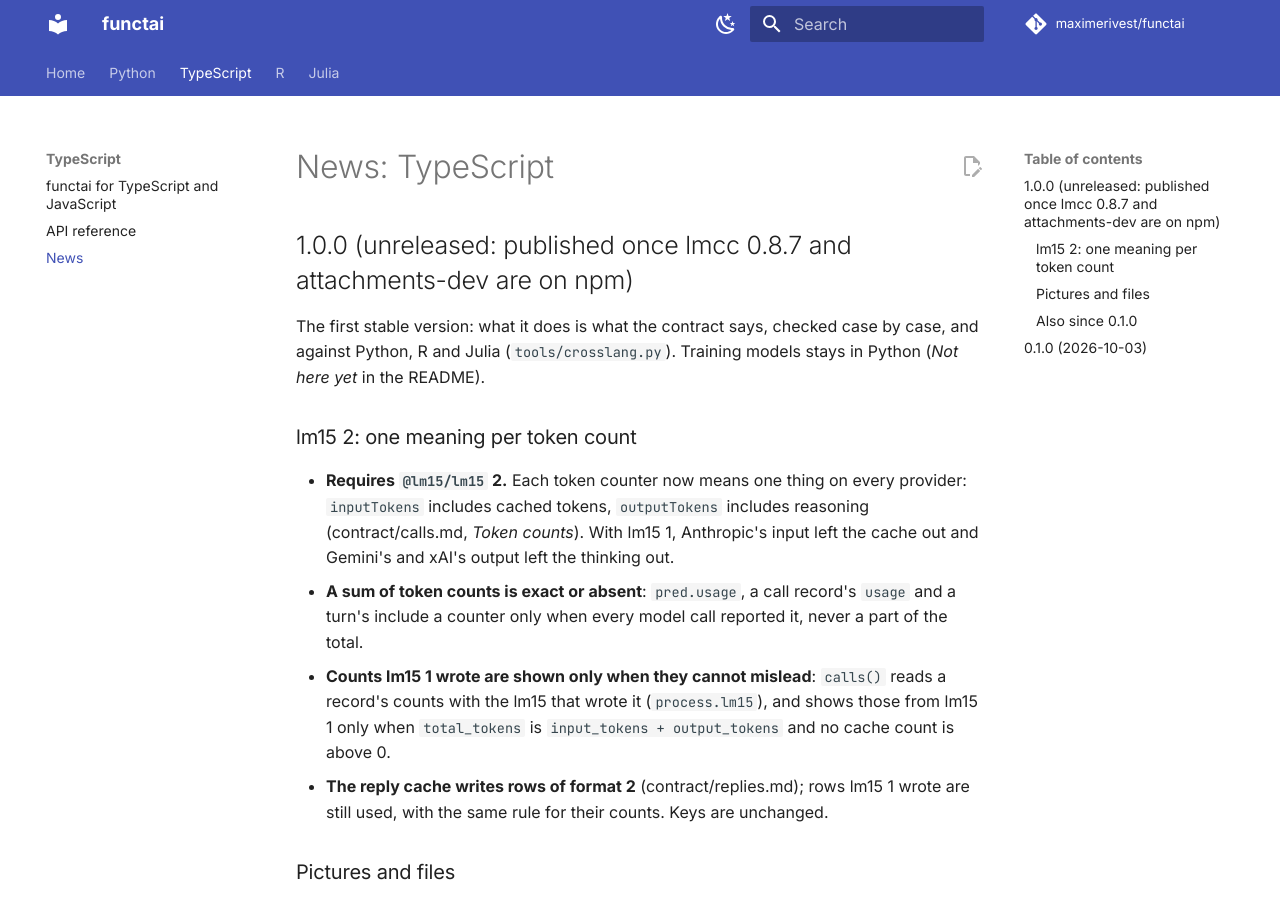
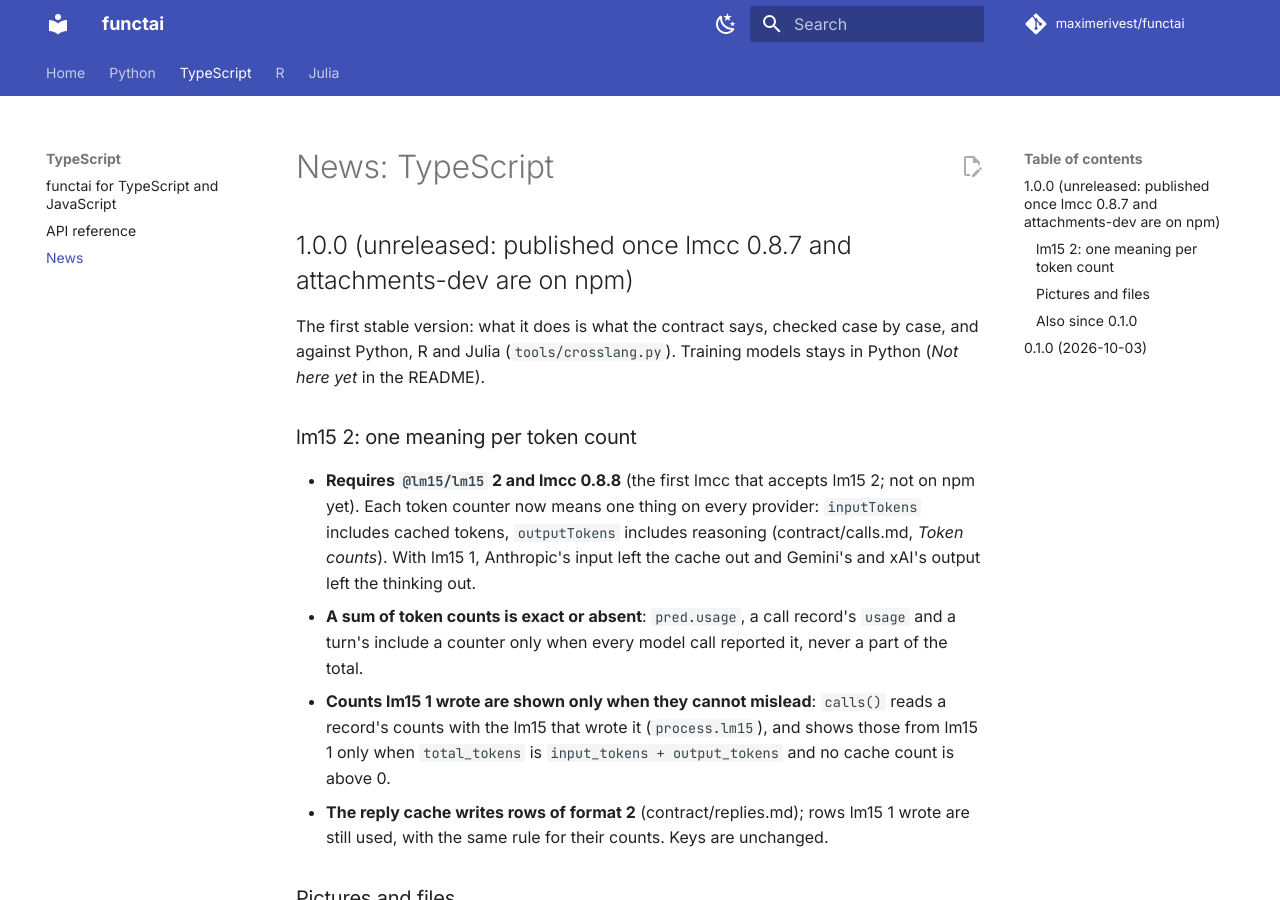
Before and after one commit to MaximeRivest/functai, an MkDocs documentation site: the page built from docs/ts/news.md, in a window 1280 px wide and 900 px high. Built offline with MkDocs 1.6.1 and Material for MkDocs 9.7.7, drawn with Linux system fonts in a browser that asks for light colours; comment, search, counter and statistics services are not loaded.

Commit message:
Require lmcc 0.8.8, the lmcc made for lm15 2 (Python, TypeScript, Julia)

```diff
--- a/docs/ts/news.md
+++ b/docs/ts/news.md
@@ -10,7 +10,7 @@ Training models stays in Python (*Not here yet* in the README).
 
 ### lm15 2: one meaning per token count
 
-- **Requires `@lm15/lm15` 2.** Each token counter now means one thing on
+- **Requires `@lm15/lm15` 2 and lmcc 0.8.8** (the first lmcc that accepts lm15 2; not on npm yet). Each token counter now means one thing on
   every provider: `inputTokens` includes cached tokens, `outputTokens`
   includes reasoning (contract/calls.md, *Token counts*). With lm15 1,
   Anthropic's input left the cache out and Gemini's and xAI's output left
```
Also changed, not shown: docs/julia/news.md (+1 -1 lines), docs/news.md (+1 -1 lines), julia/CHANGELOG.md (+1 -1 lines), python/CHANGELOG.md (+1 -1 lines), ts/CHANGELOG.md (+1 -1 lines), 4 other files.
